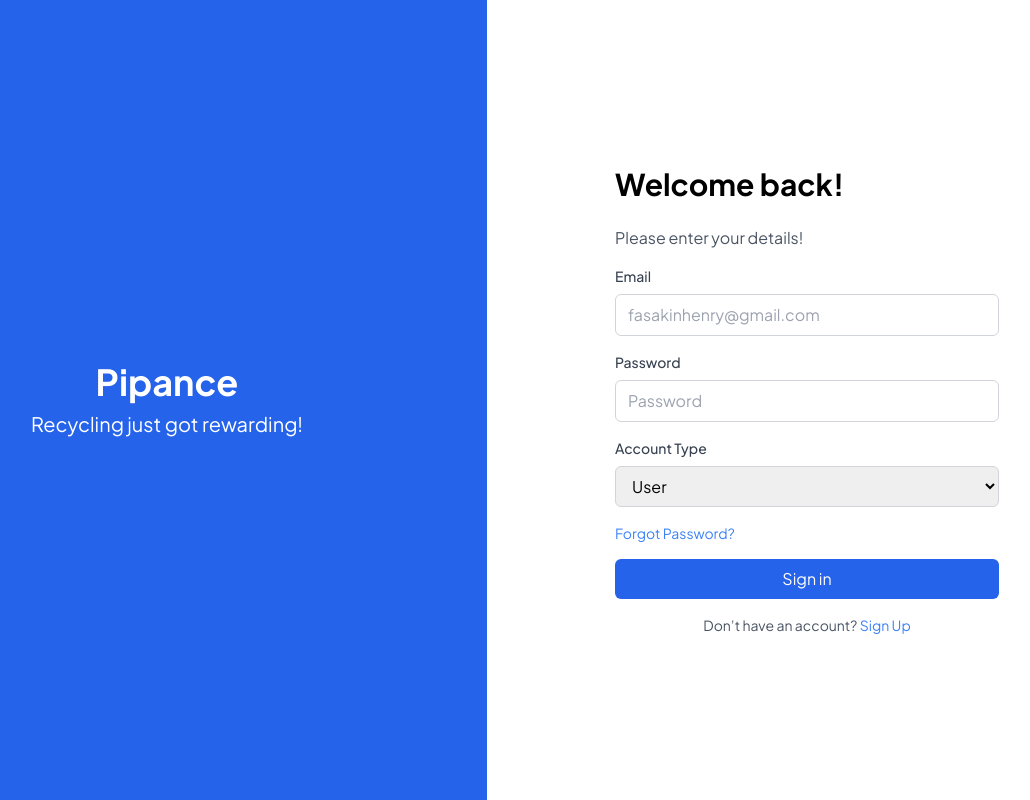
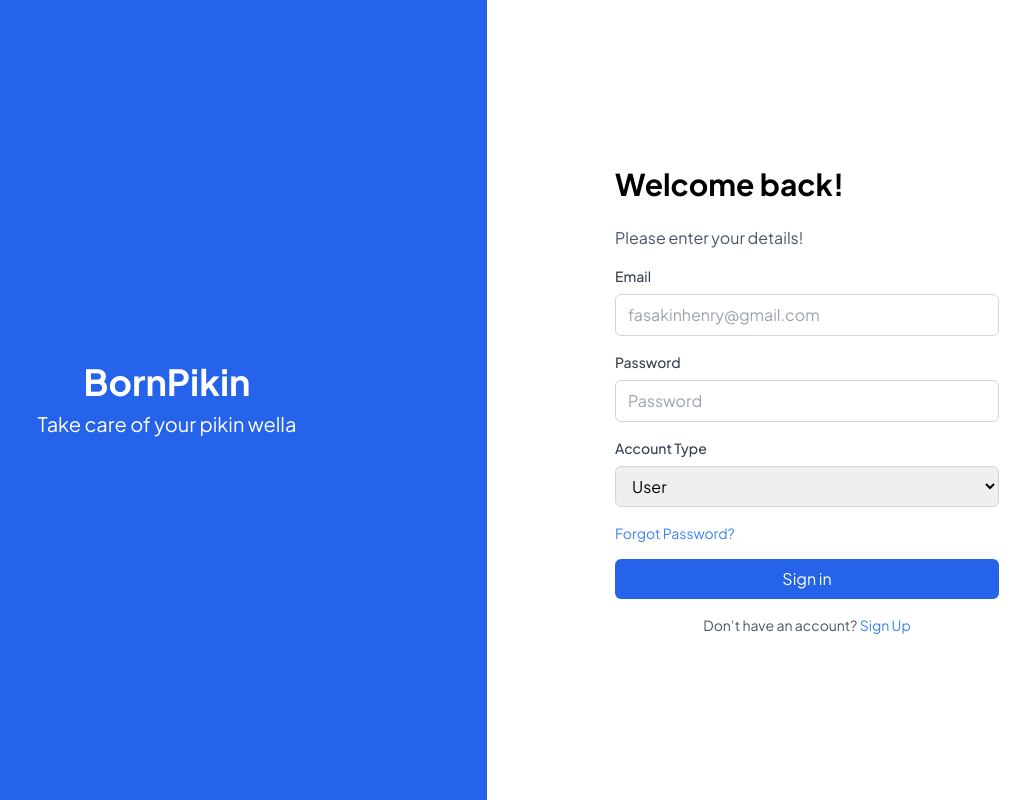
Before and after one commit to fasakinhenry/BornPikin, a React (Vite) app: page /login in a window 1280 px wide. Shown: the whole page, without its empty margins (153-1183 px from the left). Built offline with nearby package versions, Linux system fonts and the light colour scheme.

Commit message:
:sparkles: feat(assets): Add image assets for the login form
- Include necessary images for the login form
- Update login form to use new image assets

Footer: 0.0.19

```diff
--- a/src/layouts/AuthLayout.jsx
+++ b/src/layouts/AuthLayout.jsx
@@ -6,8 +6,8 @@ const AuthLayout = () => (
     <aside className="w-1/2 bg-blue-600 flex flex-col items-center justify-center text-white">
       <div className="flex flex-col items-center">
         {/* <img src="logo.png" alt="Pipance Logo" className="w-20 h-20 mb-4" /> */}
-        <h1 className="text-4xl font-bold">Pipance</h1>
-        <p className="mt-2 text-xl">Recycling just got rewarding!</p>
+        <h1 className="text-4xl font-bold">BornPikin</h1>
+        <p className="mt-2 text-xl">Take care of your pikin wella</p>
       </div>
     </aside>
     <main className="w-1/2 flex flex-col items-center justify-center px-10 overflow-y-scroll">
--- a/src/pages/Home.jsx
+++ b/src/pages/Home.jsx
@@ -10,8 +10,7 @@ const LandingPage = () => (
     <div className="w-full"></div>
     <div className=" absolute top-20 mt-10">
       <h1 className="text-6xl font-black mt-10">
-        Turn <span className="text-blue-600">Waste</span> into Worth with
-        Pipance
+        Take <span className="text-blue-600">Care</span> of <span className="text-blue-600">Yourself</span> and <span className="text-blue-600">Pikin</span> wella
       </h1>
     </div>
 
```
Also changed, not shown: src/assets/login_image.png (added).
